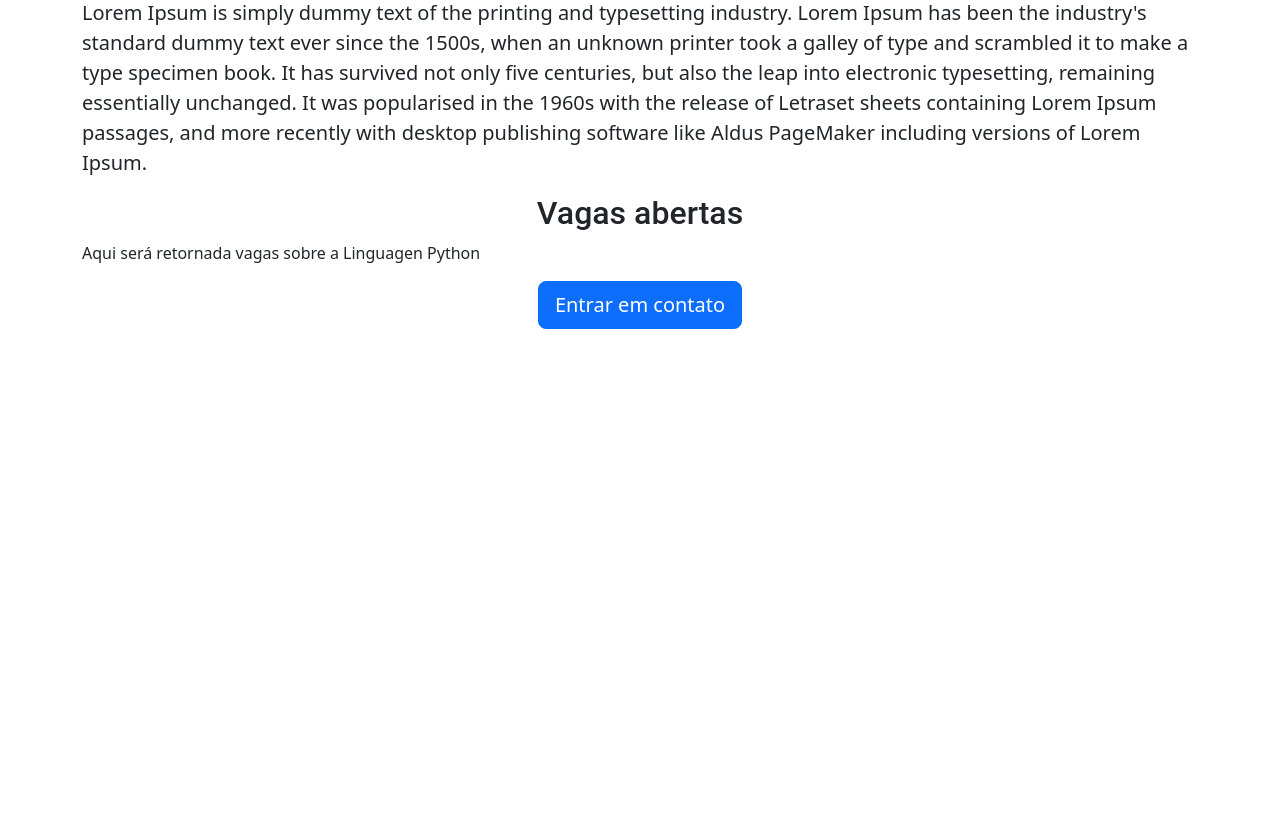
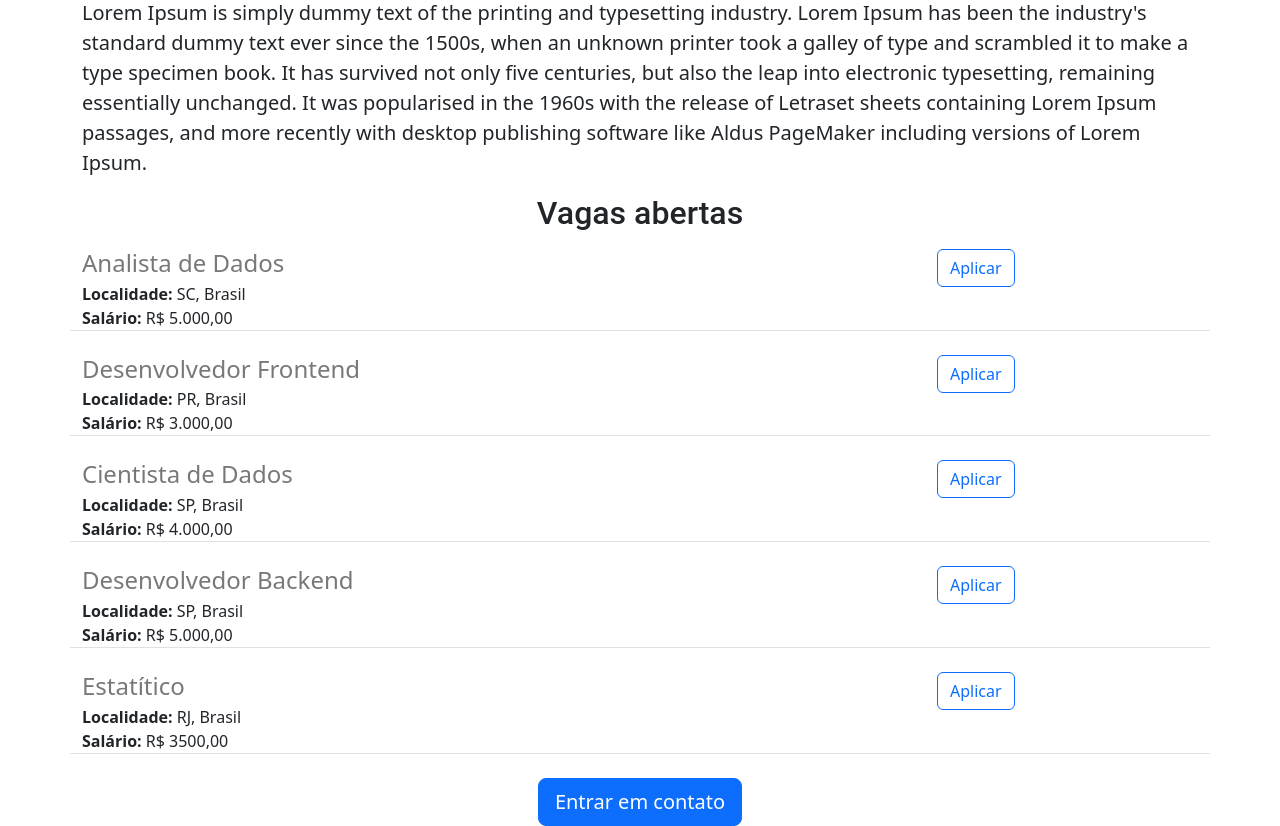
Before and after one commit to CardosoRepository/Python-Carreiras, a Flask app: page / in a window 1280 px wide. Shown: the part 864-1690 px from the top of the page. Before the commit the page ends 1193 px from the top, so only its background shows below. Run offline with Flask 3, Linux system fonts and the light colour scheme.

Commit message:
feat (main): added data and included template

```diff
--- a/app.py
+++ b/app.py
@@ -2,11 +2,38 @@ from flask import Flask, render_template
 
 app = Flask(__name__)
 
+VAGAS = [{
+    'id': 1,
+    'titulo': 'Analista de Dados',
+    'localidade': 'SC, Brasil',
+    'salario': 'R$ 5.000,00'
+}, {
+    'id': 2,
+    'titulo': 'Desenvolvedor Frontend',
+    'localidade': 'PR, Brasil',
+    'salario': 'R$ 3.000,00'
+}, {
+    'id': 3,
+    'titulo': 'Cientista de Dados',
+    'localidade': 'SP, Brasil',
+    'salario': 'R$ 4.000,00'
+}, {
+    'id': 4,
+    'titulo': 'Desenvolvedor Backend',
+    'localidade': 'SP, Brasil',
+    'salario': 'R$ 5.000,00'
+}, {
+    'id': 5,
+    'titulo': 'Estatítico',
+    'localidade': 'RJ, Brasil',
+    'salario': 'R$ 3500,00'
+}]
+
 
 @app.route('/')
 def hello_world():
-  return render_template("home.html")
+	return render_template("home.html", vagas=VAGAS)
 
 
 if __name__ == '__main__':
-  app.run(host='0.0.0.0', debug=True)
+	app.run(host='0.0.0.0', debug=True)
--- a/templates/home.html
+++ b/templates/home.html
@@ -26,7 +26,11 @@
 				including versions of Lorem Ipsum.
 			</p>
 			<h2 class="text-center">Vagas abertas</h2>
-			<p>Aqui será retornada vagas sobre a Linguagen Python</p>
+			<p>
+				{% for vaga in vagas %}
+					{% include 'includes/vagas_item.html'%}
+				{% endfor %}
+			</p>
 			<div class="text-center">
 				<button class="btn btn-primary btn-lg">Entrar em contato</button>
 			</div>
--- /dev/null
+++ b/templates/includes/vagas_item.html
@@ -0,0 +1,15 @@
+<div class="row border-bottom mb-4">
+  <div class="col-12 col-sm-9">
+    <h4 style="color: rgb(120, 120, 120); margin-bottom: 4px">{{vaga.titulo}}</h4>
+    <div>
+      <strong>Localidade: </strong>
+      {{vaga.localidade}}</div>
+    <div>
+      <strong>Salário: </strong>
+      {{vaga.salario}}
+    </div>
+  </div>
+  <div class="col-12 col-sm-3">
+    <button type="button" class="btn btn-outline-primary">Aplicar</button>
+  </div>
+</div>
```
